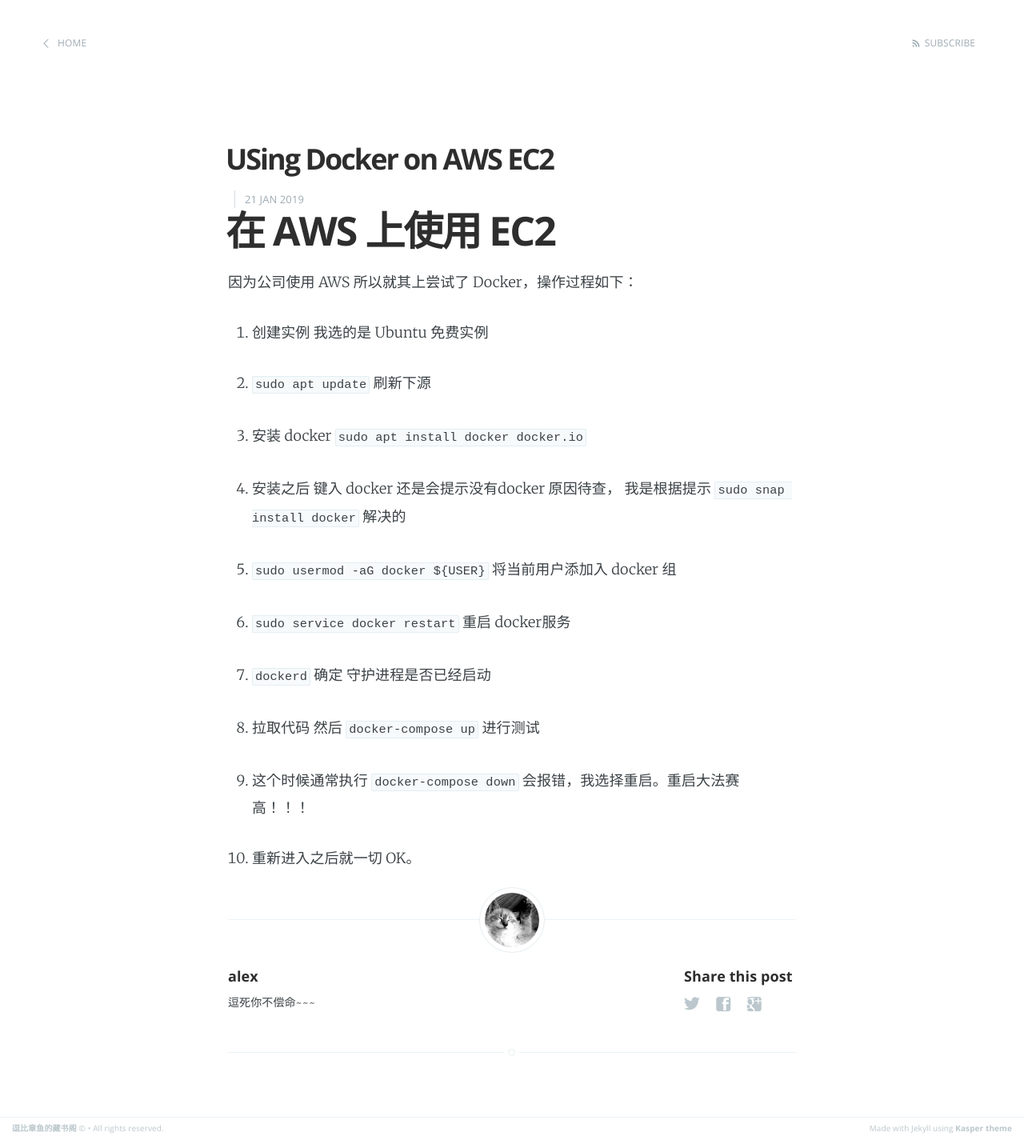
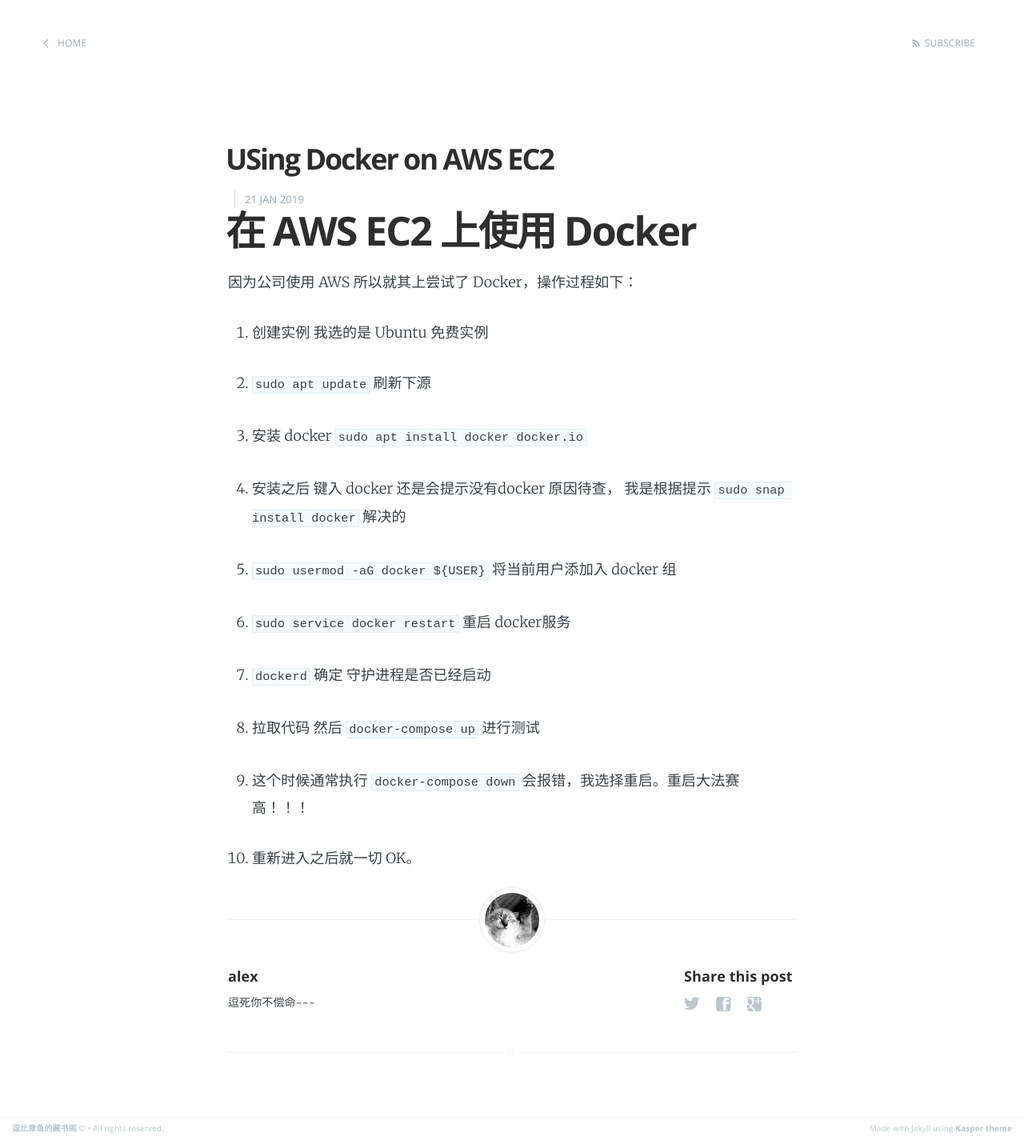
Before and after one commit to alex-marmot/alex-marmot.github.io, a Jekyll site: the page built from _posts/2019-01-21-using-docker-onAWS-EC2.md, in a window 1280 px wide. Shown: the whole page at 80% size. Built offline with Jekyll 4.4.1, drawn with Linux system fonts in a browser that asks for light colours.

Commit message:
update at 2019-01-21 01:27:58 UTC for

```diff
--- a/_posts/2019-01-21-using-docker-onAWS-EC2.md
+++ b/_posts/2019-01-21-using-docker-onAWS-EC2.md
@@ -5,7 +5,7 @@
 categories:
 ---
 
-# 在 AWS 上使用 EC2
+# 在 AWS EC2 上使用 Docker
 
 因为公司使用 AWS 所以就其上尝试了 Docker，操作过程如下：
 
```
